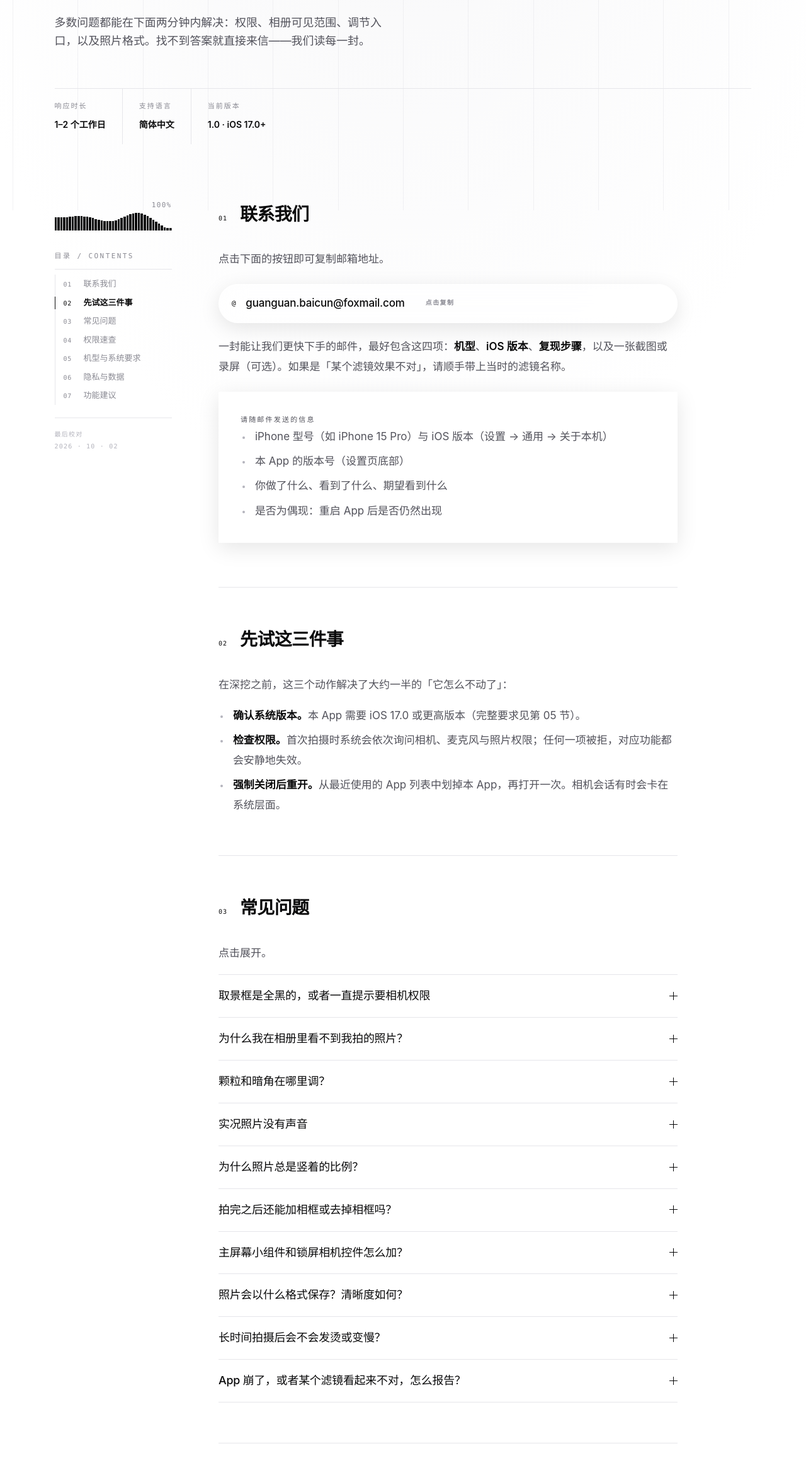
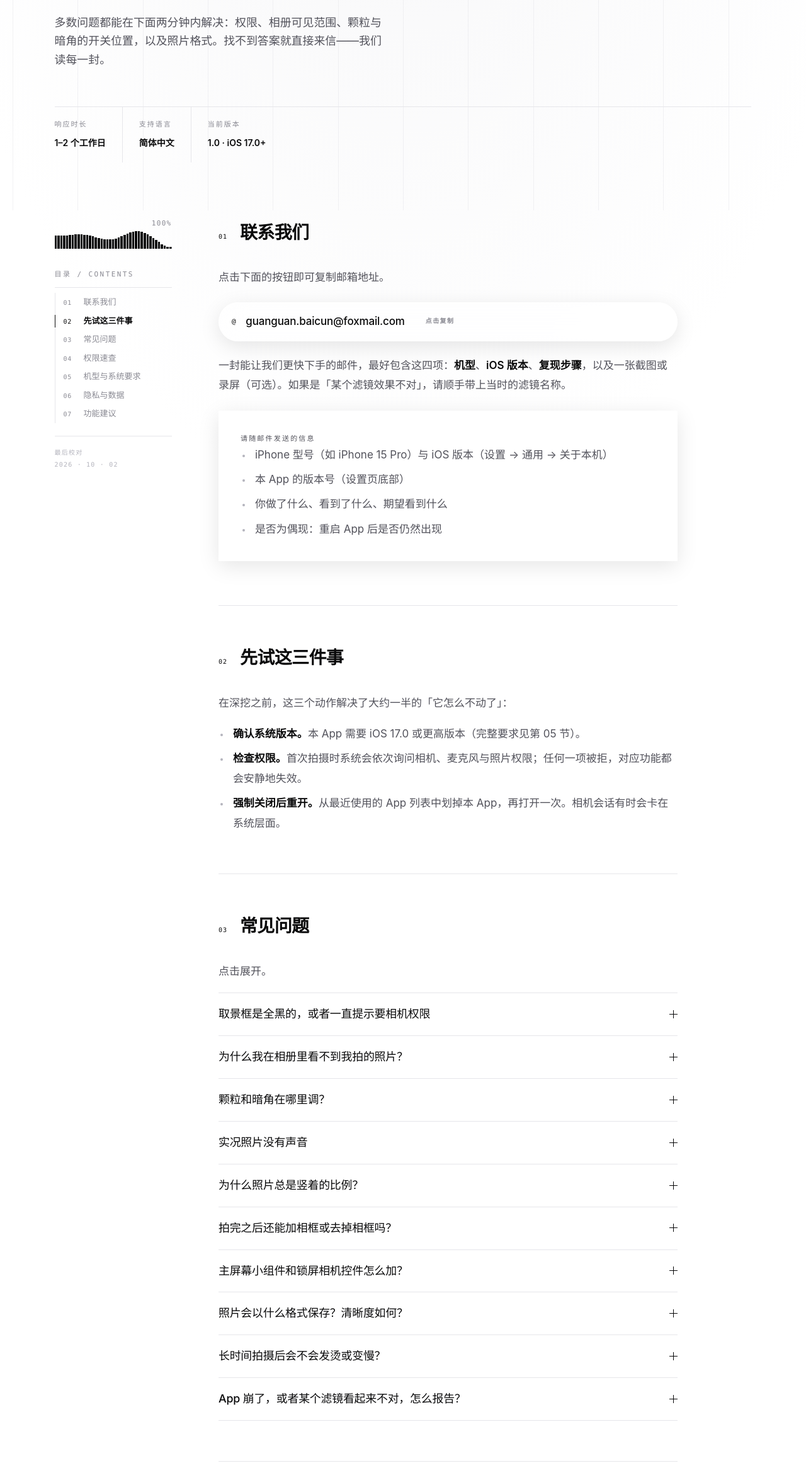
Before and after one commit to yonghu1000/guanguan-legal-docs, a plain HTML site: page support.html in a window 1280 px wide. Shown: the part 466-2797 px from the top of the page at 63% size. Drawn offline with Linux system fonts and the light colour scheme.

Commit message:
支持页删 RAW 段、调节改开关、补相框限制；首页措辞；关键词删柔光

```diff
--- a/support.html
+++ b/support.html
@@ -4,7 +4,7 @@
 <meta charset="UTF-8">
 <meta name="viewport" content="width=device-width, initial-scale=1, viewport-fit=cover">
 <title>支持 · 关关 Guanguan</title>
-<meta name="description" content="关关 Guanguan 使用帮助：权限、相册可见性、颗粒与暗角调节、画幅、格式与清晰度，以及常见问题排查与联系方式。">
+<meta name="description" content="关关 Guanguan 使用帮助：权限、相册可见性、颗粒与暗角开关、画幅、格式与清晰度，以及常见问题排查与联系方式。">
 <meta name="theme-color" content="#ffffff" media="(prefers-color-scheme: light)">
 <meta name="theme-color" content="#0a0a0b" media="(prefers-color-scheme: dark)">
 <meta name="robots" content="index, follow">
@@ -52,7 +52,7 @@
   <section class="hero">
     <p class="eyebrow">GUANGUAN / 支持</p>
     <h1>哪里卡住了？<br><em>我们先帮你解决。</em></h1>
-    <p class="hero__lede">多数问题都能在下面两分钟内解决：权限、相册可见范围、调节入口，以及照片格式。找不到答案就直接来信——我们读每一封。</p>
+    <p class="hero__lede">多数问题都能在下面两分钟内解决：权限、相册可见范围、颗粒与暗角的开关位置，以及照片格式。找不到答案就直接来信——我们读每一封。</p>
     <dl class="factbar">
       <div><dt>响应时长</dt><dd>1–2 个工作日</dd></div>
       <div><dt>支持语言</dt><dd>简体中文</dd></div>
@@ -160,6 +160,7 @@
             <button class="qa__q" type="button">拍完之后还能加相框或去掉相框吗？<span class="qa__sign" aria-hidden="true"></span></button>
             <div class="qa__a"><div>
               <p>可以。在大图查看器中用「相框」按钮随时添加或移除，重新导出的照片会同步更新。这是一项可逆的操作，原文件不会被覆盖。</p>
+              <p>注意：相框目前只支持常规照片，实况照片暂不支持添加或移除相框。</p>
             </div></div>
           </div>
 
@@ -174,8 +175,8 @@
           <div class="qa__item">
             <button class="qa__q" type="button">照片会以什么格式保存？清晰度如何？<span class="qa__sign" aria-hidden="true"></span></button>
             <div class="qa__a"><div>
-              <p>常规照片以 <strong>JPEG（.jpg）</strong> 保存，质量为 90%，不二次压缩，成片即设备原生分辨率。本 App 不提供 HEIC / PNG 等格式选项。</p>
-              <p>若你在设置中开启可选的「RAW 显影」（Process Zero），照片会改为保存为 <strong>DNG</strong> 原始文件：Pro 机型为 Apple ProRAW，其余机型为 Bayer RAW，绕过系统的多帧融合与降噪。清晰度为设备原生水准；但胶片风格本身包含曲线与颗粒，观感上的「锐度」不同于原生相机。</p>
+              <p>照片统一以 <strong>JPEG（.jpg）</strong> 保存，质量为 90%，不二次压缩，成片即设备原生分辨率。本 App 不提供 HEIC / PNG，也不提供 RAW 格式选项。</p>
+              <p>清晰度为设备原生水准；但胶片风格本身包含曲线与颗粒，观感上的「锐度」不同于原生相机。</p>
             </div></div>
           </div>
 
```
Also changed, not shown: index.html (+1 -1 lines).
